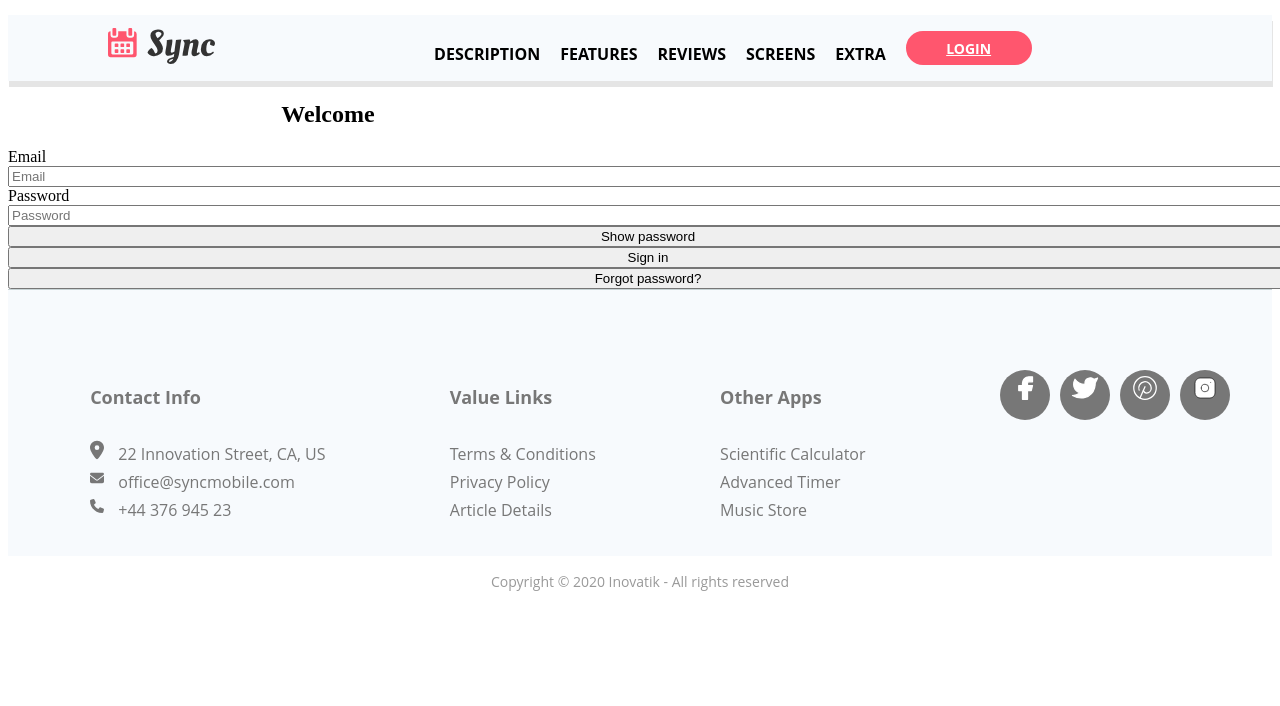
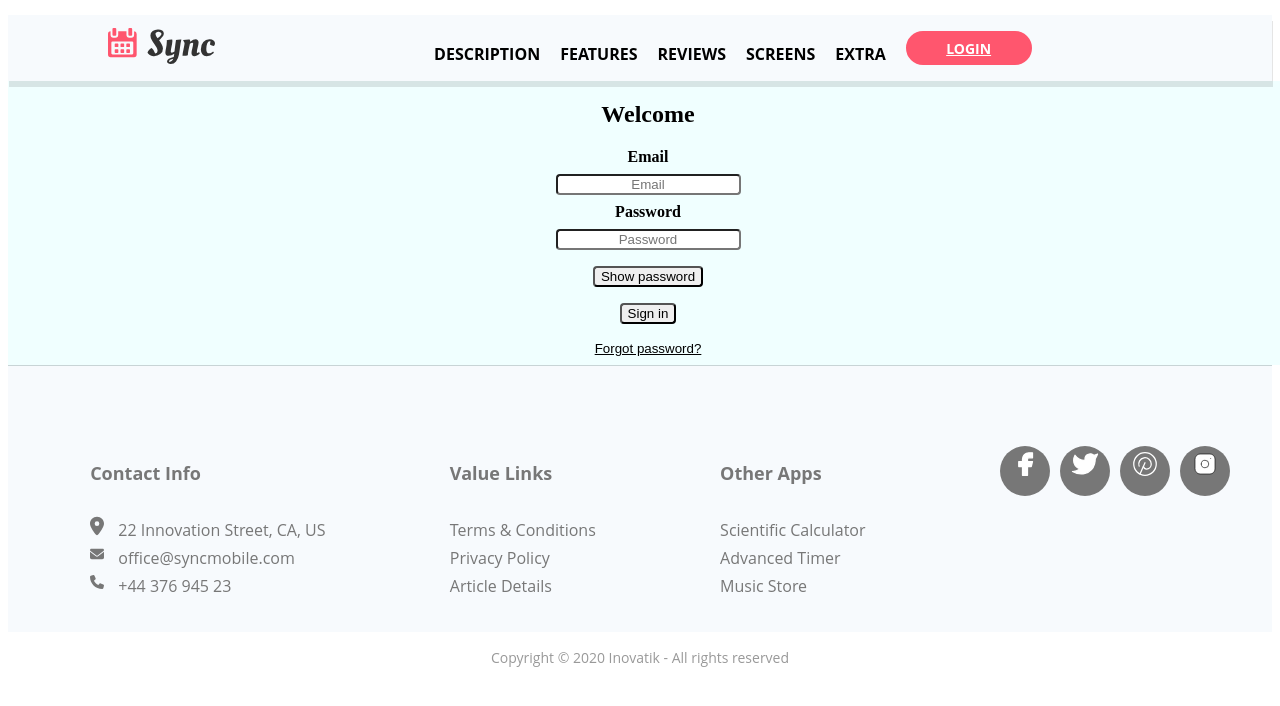
Before and after one commit to carmenb2020/ReplicaVue, a Vue app in the folder vue-project/: page /login in a window 1280 px wide. Shown: the top 706 px of the page. Built offline with nearby package versions, Linux system fonts and the light colour scheme.

Commit message:
gave styles

```diff
--- a/vue-project/src/views/FeaturesView.vue
+++ b/vue-project/src/views/FeaturesView.vue
@@ -221,6 +221,7 @@ filter: invert(56%) sepia(95%) saturate(370%) hue-rotate(111deg)
 
 .container-buttons__privacy {
     margin-bottom: 50px;
+    display: flex;
 }
 
 .button-terms:hover {
--- a/vue-project/src/views/LoginView.vue
+++ b/vue-project/src/views/LoginView.vue
@@ -32,7 +32,7 @@
         <input id="passwordField" type="password" placeholder="Password">
         <button id="showButton" type="button" @click="show()">Show password</button>
         <input @click="check()" type="submit" value="Sign in">
-        <button>Forgot password?</button>
+        <button id="forgot">Forgot password?</button>
     </form>
 </template>
 
@@ -40,14 +40,25 @@
     form {
         width: 100vw;
         display: flex;
-        flex-direction: column
+        flex-direction: column;
+        align-items: center;
+        background-color:azure;
+        font-weight: bold;
     }
 
-    h2 {
+    input {
+        max-width: 25%;
         text-align: center;
     }
 
-    form :first-child {
-        max-width: 50%;
+    button, input {
+        border-radius: 4px;
+        margin: 8px 24px;
+    }
+
+    #forgot {
+        border: none;
+        background: none;
+        text-decoration: underline;
     }
 </style>
```
